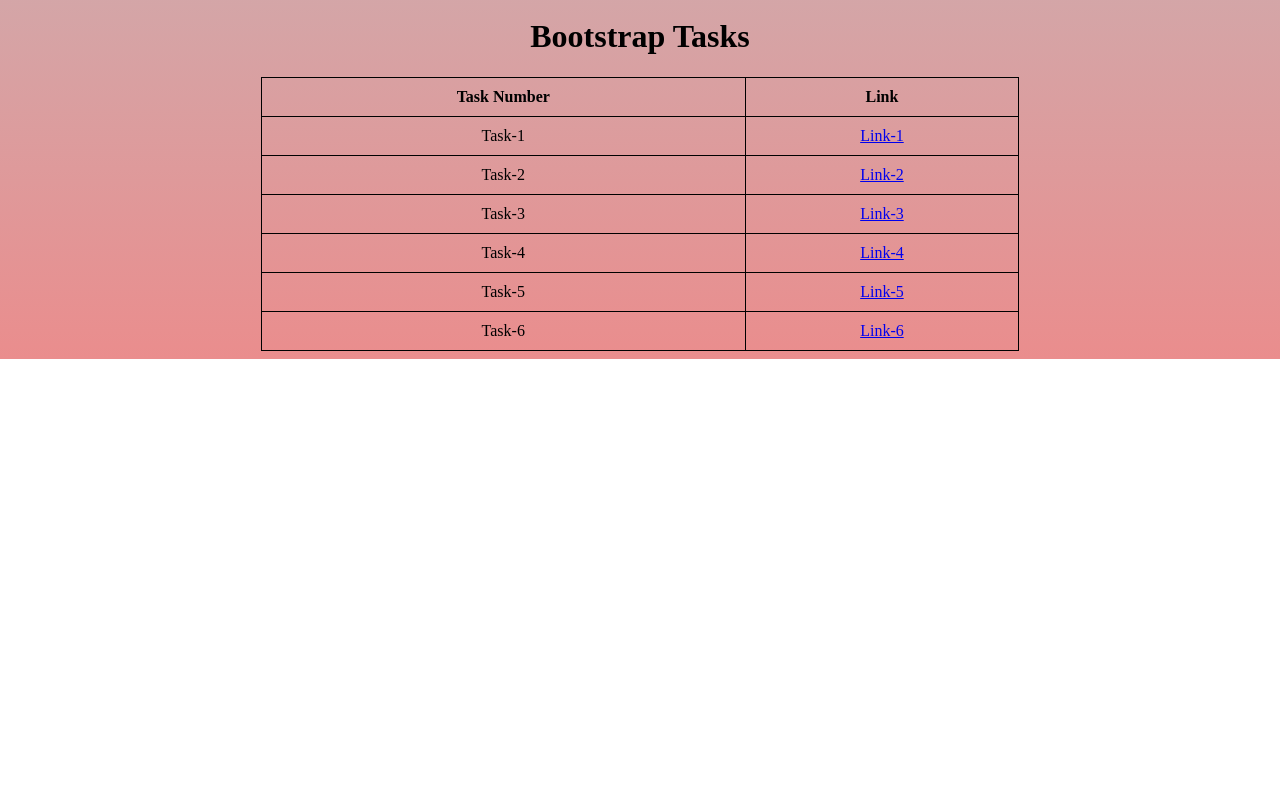
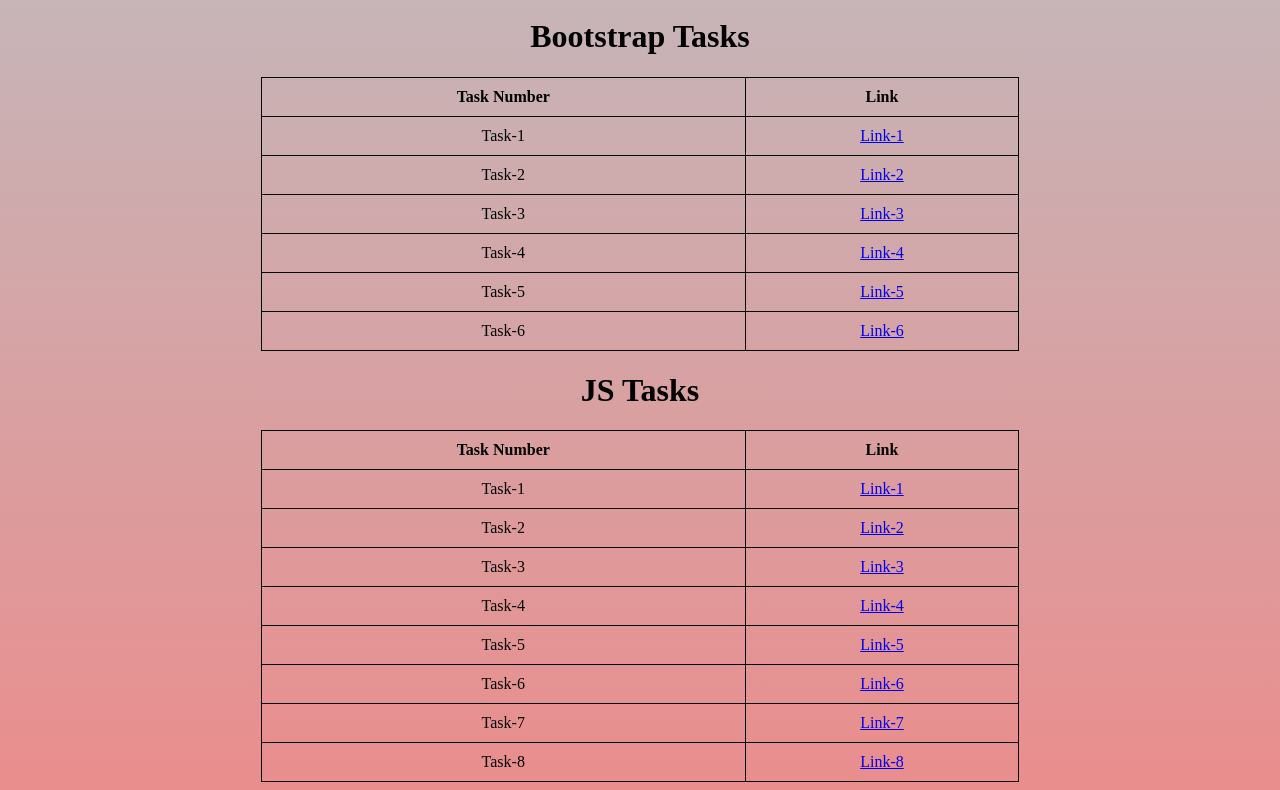
Before and after one commit to rishabh821063/vit_assignments_22BCE10615, a plain HTML site: page index.html in a window 1280 px wide. Shown: the part 828-1618 px from the top of the page. Before the commit the page ends 1187 px from the top, so only its background shows below. Drawn offline with Linux system fonts and the light colour scheme.

Commit message:
Update index.html

```diff
--- a/index.html
+++ b/index.html
@@ -60,5 +60,17 @@
         <tr><td>Task-5</td><td><a href="./Assignment_1/Bootstrap Tasks/BS_task5.html">Link-5</a></td></tr>
         <tr><td>Task-6</td><td><a href="./Assignment_1/Bootstrap Tasks/BS_task6.html">Link-6</a></td></tr>
     </table>
+    <h1>JS Tasks</h1>
+    <table>
+        <tr><th>Task Number</th><th>Link</th></tr>
+        <tr><td>Task-1</td><td><a href="./Assignment_1/JS/js_task1.html">Link-1</a></td></tr>
+        <tr><td>Task-2</td><td><a href="./Assignment_1/JS/js_task2.html">Link-2</a></td></tr>
+        <tr><td>Task-3</td><td><a href="./Assignment_1/JS/js_task3.html">Link-3</a></td></tr>
+        <tr><td>Task-4</td><td><a href="./Assignment_1/JS/js_task4.html">Link-4</a></td></tr>
+        <tr><td>Task-5</td><td><a href="./Assignment_1/JS/js_task5.html">Link-5</a></td></tr>
+        <tr><td>Task-6</td><td><a href="./Assignment_1/JS/js_task6.html">Link-6</a></td></tr>
+        <tr><td>Task-7</td><td><a href="./Assignment_1/JS/js_task7.html">Link-7</a></td></tr>
+        <tr><td>Task-8</td><td><a href="./Assignment_1/JS/js_task8.html">Link-8</a></td></tr>
+    </table>
 </body>
 </html>
```
